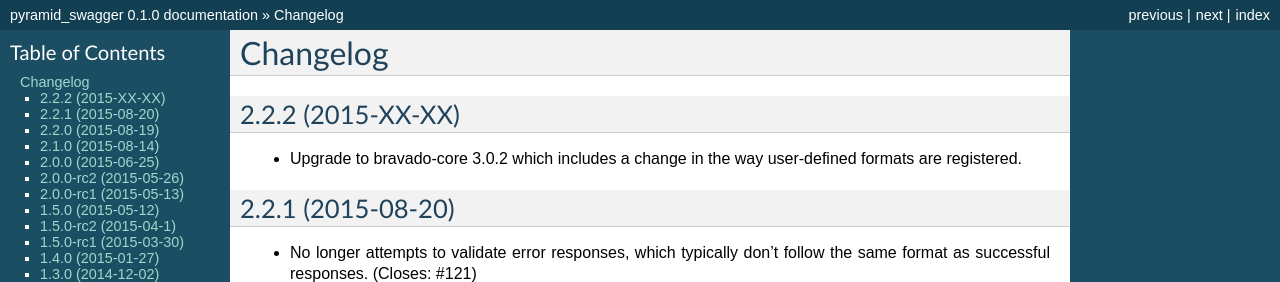
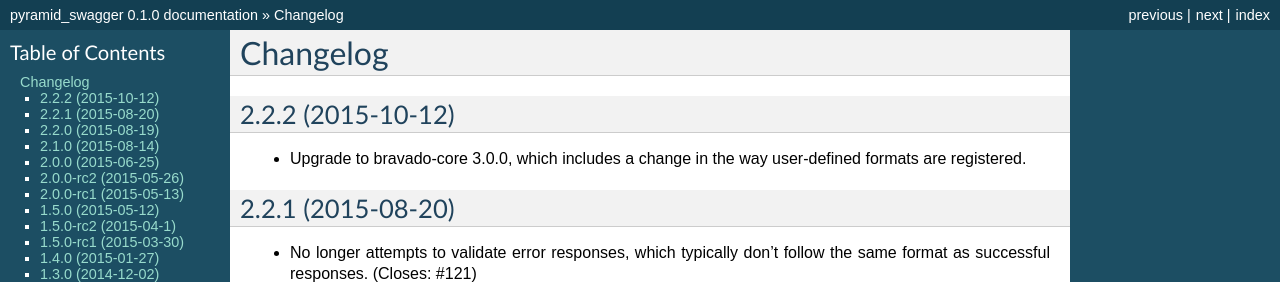
Before and after one commit to Yelp/pyramid_swagger, a Sphinx documentation site: the page built from docs/changelog.rst, in a window 1280 px wide and 900 px high. Shown: the top 282 px of the window. Built offline with Sphinx 7.4.7, drawn with Linux system fonts in a browser that asks for light colours.

Commit message:
Release v2.2.2

```diff
--- a/docs/changelog.rst
+++ b/docs/changelog.rst
@@ -1,9 +1,9 @@
 Changelog
 =========
 
-2.2.2 (2015-XX-XX)
+2.2.2 (2015-10-12)
 ++++++++++++++++++++++
-* Upgrade to bravado-core 3.0.2 which includes a change in the way user-defined formats are registered.
+* Upgrade to bravado-core 3.0.0, which includes a change in the way user-defined formats are registered.
 
 2.2.1 (2015-08-20)
 ++++++++++++++++++++++
--- a/pyramid_swagger/__about__.py
+++ b/pyramid_swagger/__about__.py
@@ -13,7 +13,7 @@
 __summary__ = "Swagger tools for use in pyramid webapps"
 __uri__ = "https://github.com/striglia/pyramid_swagger"
 
-__version__ = "2.2.1"
+__version__ = "2.2.2"
 
 __author__ = "Scott Triglia"
 __email__ = "scott.triglia@gmail.com"
```
